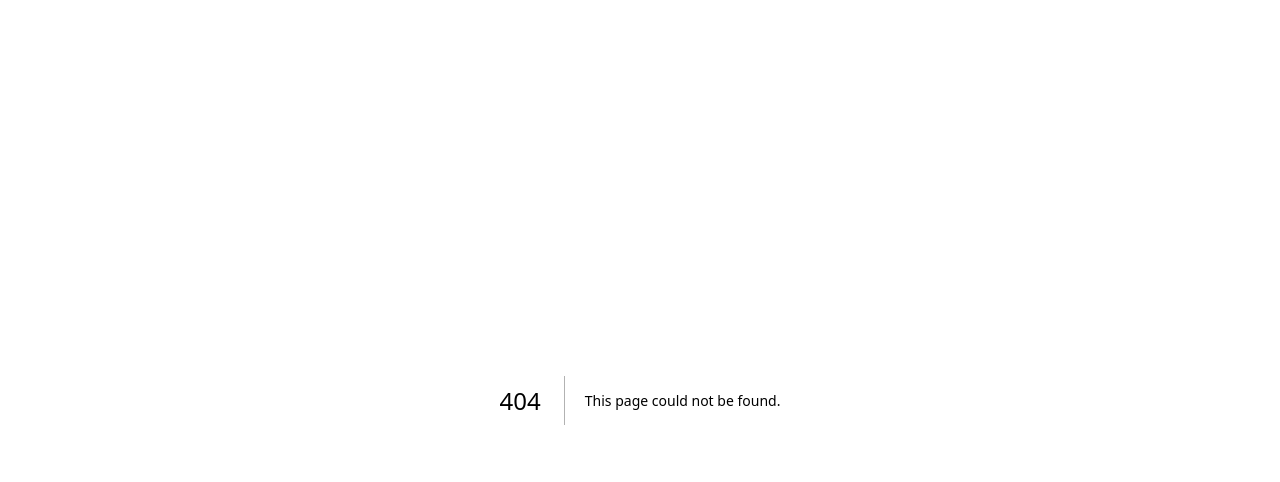
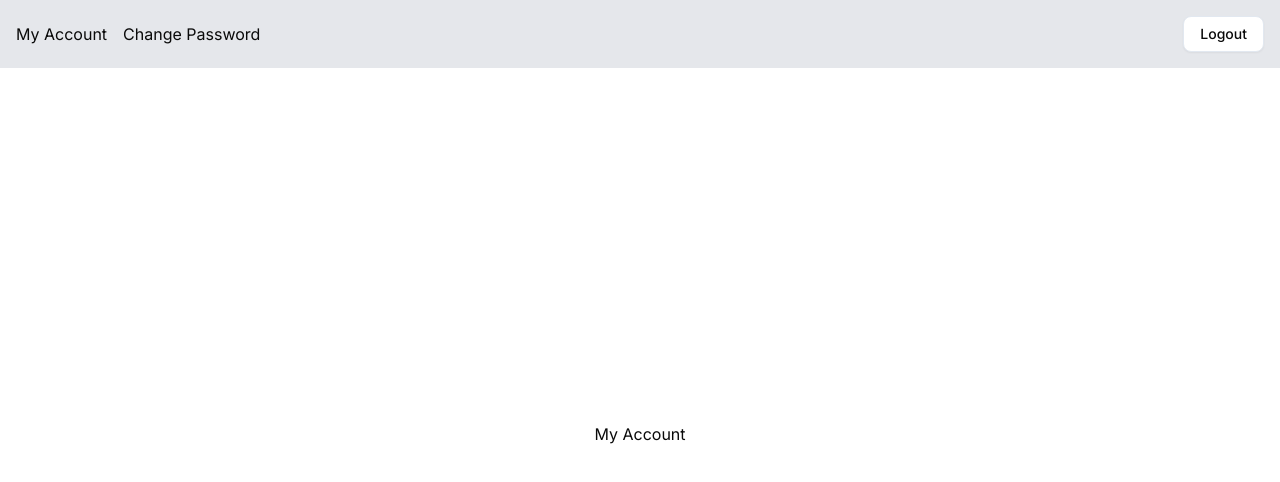
Before and after one commit to yudystriawan/auth-playground, a Next.js app: page /my-account in a window 1280 px wide. Before the commit this address had no page. Shown: the top 482 px of the page. Built offline with nearby package versions, Linux system fonts and the light colour scheme.

Commit message:
Add layout and my account page for logged-in users

```diff
--- /dev/null
+++ b/app/(logged-in)/layout.tsx
@@ -0,0 +1,26 @@
+import LogoutButton from "@/components/logout-button";
+import Link from "next/link";
+import React from "react";
+
+const Layout = ({ children }: { children: React.ReactNode }) => {
+  return (
+    <div className="min-h-screen flex flex-col">
+      <nav className="bg-gray-200 flex justify-between items-center p-4">
+        <ul className="flex gap-4">
+          <li>
+            <Link href="/my-account">My Account</Link>
+          </li>
+          <li>
+            <Link href="/change-password">Change Password</Link>
+          </li>
+        </ul>
+        <div>
+          <LogoutButton />
+        </div>
+      </nav>
+      <div className="flex-1 flex justify-center items-center">{children}</div>
+    </div>
+  );
+};
+
+export default Layout;
--- /dev/null
+++ b/app/(logged-in)/my-account/page.tsx
@@ -0,0 +1,5 @@
+const MyAccount = () => {
+  return <div>My Account</div>;
+};
+
+export default MyAccount;
```
